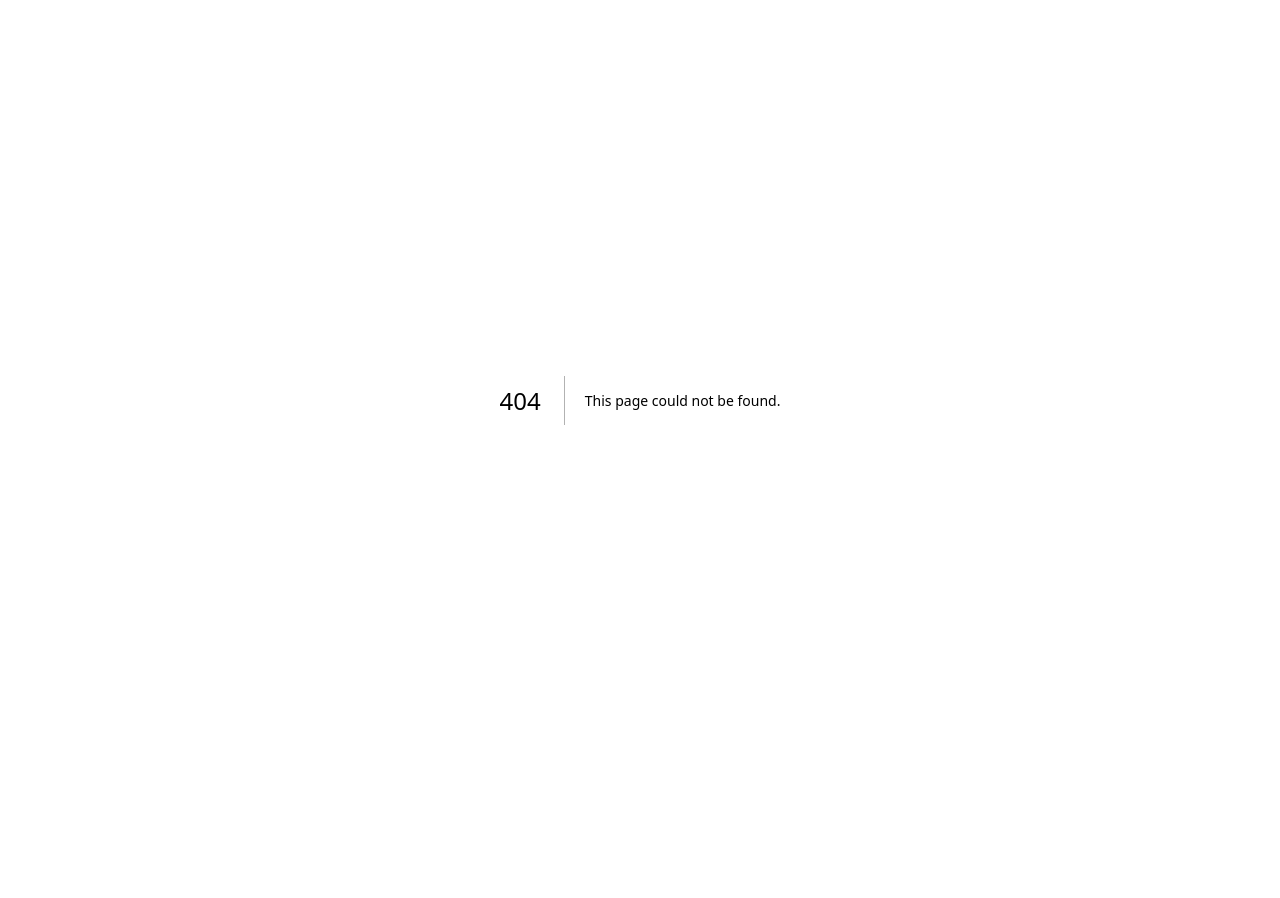
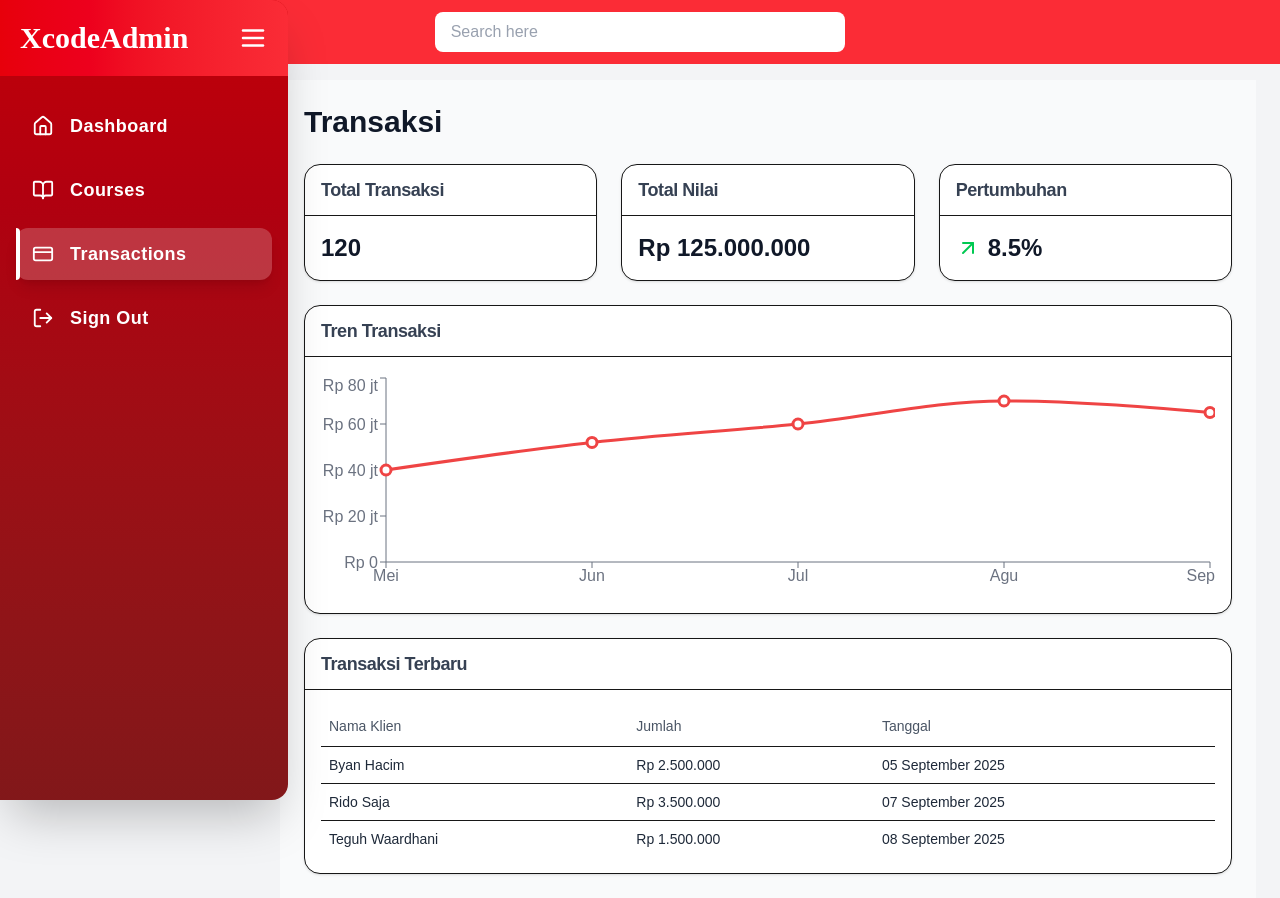
Before and after one commit to satyaa232323/xcodeclass, a Next.js app: page /admin/transactions in a window 1280 px wide. Before the commit this address had no page. Before the commit the page ends 800 px from the top, so only its background shows below. Built offline with nearby package versions, Linux system fonts and the light colour scheme.

Commit message:
admin transaction

```diff
--- /dev/null
+++ b/app/admin/transactions/layout.tsx
@@ -0,0 +1,33 @@
+"use client";
+import { useState } from "react";
+import Sidebar from "@/components/sidebar";
+import Header from "@/components/Header";
+
+export default function DashboardLayout({
+  children,
+}: {
+  children: React.ReactNode;
+}) {
+  const [isMinimized, setIsMinimized] = useState(false);
+
+  return (
+    <div className="bg-gray-100 min-h-screen">
+      {/* Sidebar */}
+      <Sidebar isMinimized={isMinimized} setIsMinimized={setIsMinimized} />
+
+      {/* Main Area */}
+      <div
+        className={`transition-all duration-300 ${
+          isMinimized ? "ml-20" : "ml-64"
+        }`}
+      >
+        {/* Header */}
+        <Header isMinimized={isMinimized} />
+
+
+        {/* Page Content */}
+        <main className="pt-20 px-6">{children}</main>
+      </div>
+    </div>
+  );
+}
--- /dev/null
+++ b/app/admin/transactions/page.tsx
@@ -0,0 +1,139 @@
+"use client";
+
+import { Card, CardContent, CardHeader, CardTitle } from "@/components/ui/card";
+import { Table, TableBody, TableCell, TableHead, TableHeader, TableRow } from "@/components/ui/table";
+import { ArrowUpRight, ArrowDownRight } from "lucide-react";
+import { ResponsiveContainer, LineChart, Line, XAxis, YAxis, Tooltip } from "recharts";
+
+const stats = {
+  totalTransactions: 120,
+  totalAmount: 125000000,
+  growth: 8.5,
+};
+
+const transactions = [
+  { id: 1, client: "Byan Hacim", amount: 2500000, date: "2025-09-05" },
+  { id: 2, client: "Rido Saja", amount: 3500000, date: "2025-09-07" },
+  { id: 3, client: "Teguh Waardhani", amount: 1500000, date: "2025-09-08" },
+];
+
+const chartData = [
+  { month: "Mei", amount: 40000000 },
+  { month: "Jun", amount: 52000000 },
+  { month: "Jul", amount: 60000000 },
+  { month: "Agu", amount: 70000000 },
+  { month: "Sep", amount: 65000000 },
+];
+
+export default function TransactionsPage() {
+  return (
+    <div className="p-6 space-y-6 bg-gray-50 min-h-screen">
+      {/* HEADER */}
+      <h1 className="text-3xl font-bold text-gray-900">Transaksi</h1>
+
+      {/* STATS */}
+      <div className="grid grid-cols-1 md:grid-cols-3 gap-6">
+        <Card>
+          <CardHeader>
+            <CardTitle className="text-gray-700">Total Transaksi</CardTitle>
+          </CardHeader>
+          <CardContent className="text-2xl font-bold text-gray-900">
+            {stats.totalTransactions}
+          </CardContent>
+        </Card>
+
+        <Card>
+          <CardHeader>
+            <CardTitle className="text-gray-700">Total Nilai</CardTitle>
+          </CardHeader>
+          <CardContent className="text-2xl font-bold text-gray-900">
+            Rp {stats.totalAmount.toLocaleString("id-ID")}
+          </CardContent>
+        </Card>
+
+        <Card>
+          <CardHeader>
+            <CardTitle className="text-gray-700">Pertumbuhan</CardTitle>
+          </CardHeader>
+          <CardContent className="flex items-center text-2xl font-bold">
+            {stats.growth >= 0 ? (
+              <ArrowUpRight className="text-green-500 mr-2" />
+            ) : (
+              <ArrowDownRight className="text-red-500 mr-2" />
+            )}
+            <span className="text-gray-900">{stats.growth}%</span>
+          </CardContent>
+        </Card>
+      </div>
+
+      {/* CHART */}
+      <Card>
+        <CardHeader>
+          <CardTitle className="text-gray-700">Tren Transaksi</CardTitle>
+        </CardHeader>
+        <CardContent className="h-64">
+        <ResponsiveContainer width="100%" height="100%">
+            <LineChart data={chartData}>
+                <XAxis dataKey="month" stroke="#6b7280" />
+                <YAxis
+                stroke="#6b7280"
+                tickFormatter={(value) =>
+                    `Rp ${value >= 1000000 ? value / 1000000 + " jt" : value}`
+                }
+                />
+                <Tooltip
+                formatter={(value) => `Rp ${Number(value).toLocaleString("id-ID")}`}
+                />
+                <Line
+                type="monotone"
+                dataKey="amount"
+                stroke="#ef4444"
+                strokeWidth={3}
+                dot={{ r: 5 }}
+                />
+            </LineChart>
+            </ResponsiveContainer>
+
+        </CardContent>
+      </Card>
+
+      {/* TABLE */}
+      <Card>
+        <CardHeader>
+          <CardTitle className="text-gray-700">Transaksi Terbaru</CardTitle>
+        </CardHeader>
+        <CardContent>
+          <Table>
+            <TableHeader>
+              <TableRow>
+                <TableHead className="text-gray-600">Nama Klien</TableHead>
+                <TableHead className="text-gray-600">Jumlah</TableHead>
+                <TableHead className="text-gray-600">Tanggal</TableHead>
+              </TableRow>
+            </TableHeader>
+            <TableBody>
+              {transactions.map((tx) => (
+                <TableRow
+                  key={tx.id}
+                  className="hover:bg-gray-100 transition-colors cursor-pointer"
+                >
+                  <TableCell className="text-gray-800">{tx.client}</TableCell>
+                  <TableCell className="text-gray-800">
+                    Rp {tx.amount.toLocaleString("id-ID")}
+                  </TableCell>
+                  <TableCell className="text-gray-800">
+                    {new Date(tx.date).toLocaleDateString("id-ID", {
+                      day: "2-digit",
+                      month: "long",
+                      year: "numeric",
+                    })}
+                  </TableCell>
+                </TableRow>
+              ))}
+            </TableBody>
+          </Table>
+        </CardContent>
+      </Card>
+    </div>
+  );
+}
--- /dev/null
+++ b/components/ui/card.tsx
@@ -0,0 +1,43 @@
+import * as React from "react"
+import { cn } from "@/lib/utils"
+
+const Card = React.forwardRef<
+  HTMLDivElement,
+  React.HTMLAttributes<HTMLDivElement>
+>(({ className, ...props }, ref) => (
+  <div
+    ref={ref}
+    className={cn(
+      "rounded-2xl border bg-white shadow-sm",
+      className
+    )}
+    {...props}
+  />
+))
+Card.displayName = "Card"
+
+const CardHeader = ({
+  className,
+  ...props
+}: React.HTMLAttributes<HTMLDivElement>) => (
+  <div className={cn("p-4 border-b", className)} {...props} />
+)
+
+const CardTitle = ({
+  className,
+  ...props
+}: React.HTMLAttributes<HTMLHeadingElement>) => (
+  <h3
+    className={cn("text-lg font-semibold leading-none tracking-tight", className)}
+    {...props}
+  />
+)
+
+const CardContent = ({
+  className,
+  ...props
+}: React.HTMLAttributes<HTMLDivElement>) => (
+  <div className={cn("p-4", className)} {...props} />
+)
+
+export { Card, CardHeader, CardTitle, CardContent }
--- /dev/null
+++ b/components/ui/table.tsx
@@ -0,0 +1,101 @@
+import * as React from "react"
+import { cn } from "@/lib/utils"
+
+const Table = React.forwardRef<
+  HTMLTableElement,
+  React.HTMLAttributes<HTMLTableElement>
+>(({ className, ...props }, ref) => (
+  <div className="relative w-full overflow-auto">
+    <table
+      ref={ref}
+      className={cn("w-full caption-bottom text-sm", className)}
+      {...props}
+    />
+  </div>
+))
+Table.displayName = "Table"
+
+const TableHeader = React.forwardRef<
+  HTMLTableSectionElement,
+  React.HTMLAttributes<HTMLTableSectionElement>
+>(({ className, ...props }, ref) => (
+  <thead
+    ref={ref}
+    className={cn("[&_tr]:border-b", className)}
+    {...props}
+  />
+))
+TableHeader.displayName = "TableHeader"
+
+const TableBody = React.forwardRef<
+  HTMLTableSectionElement,
+  React.HTMLAttributes<HTMLTableSectionElement>
+>(({ className, ...props }, ref) => (
+  <tbody
+    ref={ref}
+    className={cn("[&_tr:last-child]:border-0", className)}
+    {...props}
+  />
+))
+TableBody.displayName = "TableBody"
+
+const TableFooter = React.forwardRef<
+  HTMLTableSectionElement,
+  React.HTMLAttributes<HTMLTableSectionElement>
+>(({ className, ...props }, ref) => (
+  <tfoot
+    ref={ref}
+    className={cn("bg-gray-50 font-medium [&>tr]:last:border-b-0", className)}
+    {...props}
+  />
+))
+TableFooter.displayName = "TableFooter"
+
+const TableRow = React.forwardRef<
+  HTMLTableRowElement,
+  React.HTMLAttributes<HTMLTableRowElement>
+>(({ className, ...props }, ref) => (
+  <tr
+    ref={ref}
+    className={cn("border-b transition-colors hover:bg-gray-50", className)}
+    {...props}
+  />
+))
+TableRow.displayName = "TableRow"
+
+const TableHead = React.forwardRef<
+  HTMLTableCellElement,
+  React.ThHTMLAttributes<HTMLTableCellElement>
+>(({ className, ...props }, ref) => (
+  <th
+    ref={ref}
+    className={cn(
+      "h-10 px-2 text-left align-middle font-medium text-gray-500",
+      className
+    )}
+    {...props}
+  />
+))
+TableHead.displayName = "TableHead"
+
+const TableCell = React.forwardRef<
+  HTMLTableCellElement,
+  React.TdHTMLAttributes<HTMLTableCellElement>
+>(({ className, ...props }, ref) => (
+  <td
+    ref={ref}
+    className={cn("p-2 align-middle", className)}
+    {...props}
+  />
+))
+TableCell.displayName = "TableCell"
+
+export {
+  Table,
+  TableHeader,
+  TableBody,
+  TableFooter,
+  TableHead,
+  TableRow,
+  TableCell,
+}
--- /dev/null
+++ b/lib/utils.ts
@@ -0,0 +1,6 @@
+import { type ClassValue, clsx } from "clsx"
+import { twMerge } from "tailwind-merge"
+
+export function cn(...inputs: ClassValue[]) {
+  return twMerge(clsx(inputs))
+}
--- a/package.json
+++ b/package.json
@@ -25,6 +25,7 @@
     "react": "19.1.0",
     "react-dom": "19.1.0",
     "react-icons": "^5.5.0",
+    "recharts": "^3.2.1",
     "tailwind-merge": "^3.3.1",
     "tailwind-scrollbar-hide": "^4.0.0",
     "zod": "^4.1.11"
```
Also changed, not shown: 1 other file (tests, documents, lock files or other folders).
